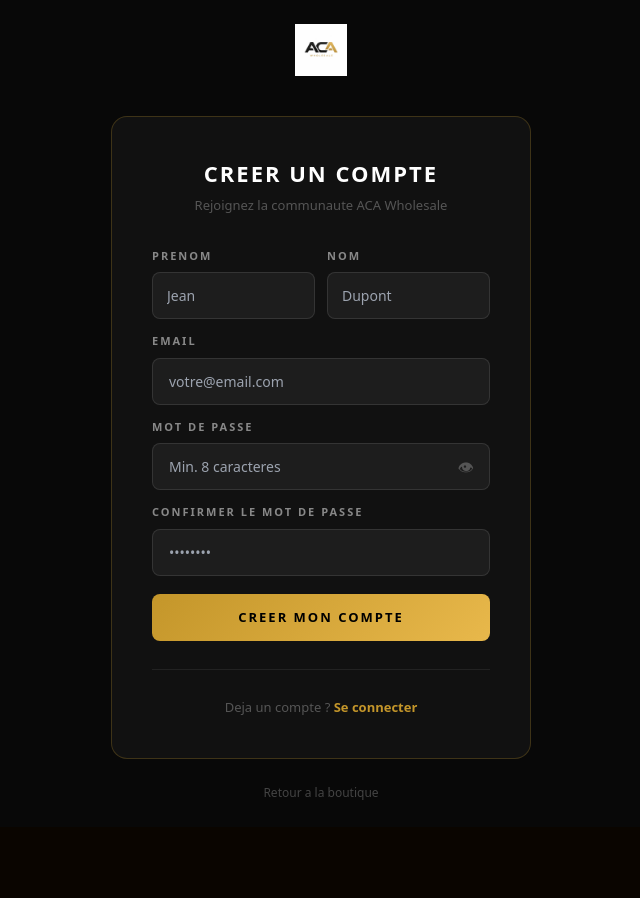
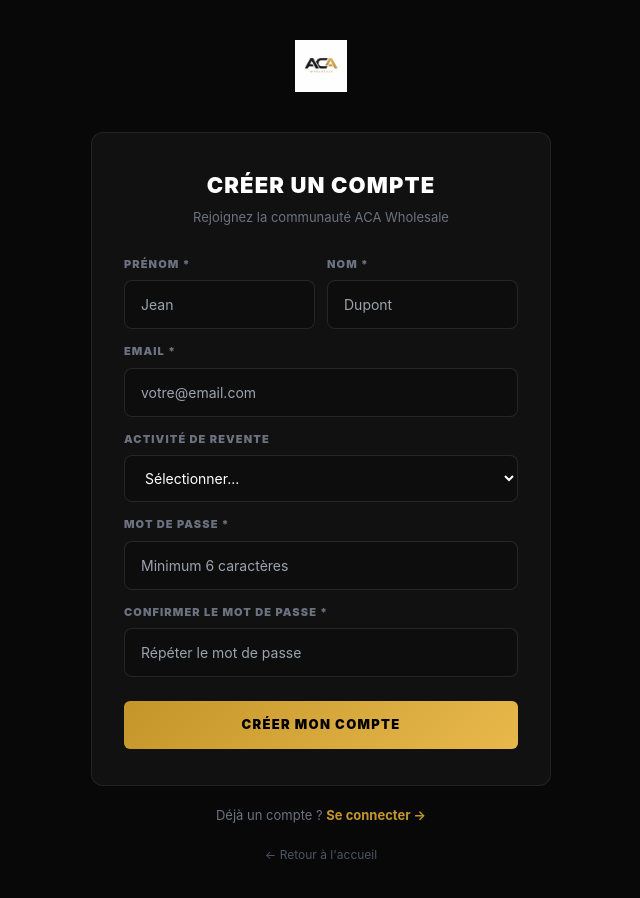
Before and after one commit to acawholesale/aca-wholesale, a Next.js app: page /register in a window 1280 px wide. Shown: the top 898 px of the page, without its empty margins (319-959 px from the left). Before the commit the page ends 827 px from the top, so only its background shows below. Built offline with nearby package versions, Linux system fonts and the light colour scheme.

Commit message:
feat: register - inscription revendeur avec validation et auto-login

```diff
--- a/app/register/page.js
+++ b/app/register/page.js
@@ -1,137 +1,129 @@
 'use client'
-export const dynamic = 'force-dynamic'
 import { useState } from 'react'
 import Link from 'next/link'
+import { useRouter } from 'next/navigation'
 
-// Auth helper - swap for real API call later
-function authRegister(prenom, nom, email, password) {
-  // TODO: replace with real API call, e.g.:
-  // const res = await fetch('/api/auth/register', { method: 'POST', body: JSON.stringify({ prenom, nom, email, password }) })
-  var users = JSON.parse(localStorage.getItem('aca_users') || '[]')
-  var exists = users.find(function(u) { return u.email === email })
-  if (exists) return { ok: false, error: 'Un compte existe deja avec cet email' }
-  var newUser = { id: Date.now().toString(), prenom: prenom, nom: nom, email: email, password: password, createdAt: new Date().toISOString() }
-  users.push(newUser)
-  localStorage.setItem('aca_users', JSON.stringify(users))
-  var session = { id: newUser.id, email: newUser.email, prenom: newUser.prenom, nom: newUser.nom }
-  localStorage.setItem('aca_session', JSON.stringify(session))
-  return { ok: true, user: session }
-}
+export default function Register() {
+  const [form, setForm] = useState({ prenom: '', nom: '', email: '', password: '', confirm: '', activite: '' })
+  const [error, setError] = useState('')
+  const [loading, setLoading] = useState(false)
+  const router = useRouter()
 
-export default function RegisterPage() {
-  var prenomState = useState('')
-  var prenom = prenomState[0]; var setPrenom = prenomState[1]
-  var nomState = useState('')
-  var nom = nomState[0]; var setNom = nomState[1]
-  var emailState = useState('')
-  var email = emailState[0]; var setEmail = emailState[1]
-  var passwordState = useState('')
-  var password = passwordState[0]; var setPassword = passwordState[1]
-  var password2State = useState('')
-  var password2 = password2State[0]; var setPassword2 = password2State[1]
-  var errorState = useState('')
-  var error = errorState[0]; var setError = errorState[1]
-  var loadingState = useState(false)
-  var loading = loadingState[0]; var setLoading = loadingState[1]
-  var showPwState = useState(false)
-  var showPw = showPwState[0]; var setShowPw = showPwState[1]
+  const handleChange = (e) => setForm(p => ({ ...p, [e.target.name]: e.target.value }))
 
-  function handleSubmit(e) {
+  const handleSubmit = (e) => {
     e.preventDefault()
     setError('')
-    if (!prenom || !nom || !email || !password || !password2) { setError('Veuillez remplir tous les champs'); return }
-    if (password.length < 8) { setError('Le mot de passe doit contenir au moins 8 caracteres'); return }
-    if (password !== password2) { setError('Les mots de passe ne correspondent pas'); return }
+    if (form.password !== form.confirm) { setError('Les mots de passe ne correspondent pas.'); return }
+    if (form.password.length < 6) { setError('Le mot de passe doit faire au moins 6 caractères.'); return }
     setLoading(true)
-    setTimeout(function() {
-      var result = authRegister(prenom.trim(), nom.trim(), email.trim().toLowerCase(), password)
-      if (result.ok) {
-        window.location.href = '/compte'
-      } else {
-        setError(result.error)
+    setTimeout(() => {
+      try {
+        const users = JSON.parse(localStorage.getItem('aca_users') || '[]')
+        if (users.find(u => u.email === form.email)) {
+          setError('Un compte existe déjà avec cet email.')
+          setLoading(false)
+          return
+        }
+        const newUser = { prenom: form.prenom, nom: form.nom, email: form.email, password: form.password, activite: form.activite, createdAt: Date.now() }
+        users.push(newUser)
+        localStorage.setItem('aca_users', JSON.stringify(users))
+        localStorage.setItem('aca_session', JSON.stringify({ email: newUser.email, prenom: newUser.prenom, nom: newUser.nom }))
+        router.push('/compte')
+      } catch {
+        setError('Une erreur est survenue.')
         setLoading(false)
       }
     }, 600)
   }
 
-  var pwStrength = password.length === 0 ? 0 : password.length < 8 ? 1 : password.length < 12 ? 2 : 3
-  var pwColors = ['transparent', '#f87171', '#f59e0b', '#10b981']
-  var pwLabels = ['', 'Faible', 'Moyen', 'Fort']
+  const inputStyle = {
+    width: '100%', background: '#0d0d0d', border: '1px solid rgba(255,255,255,0.1)',
+    borderRadius: '6px', padding: '13px 16px', fontSize: '14px', color: '#fff',
+    outline: 'none', boxSizing: 'border-box',
+  }
+  const labelStyle = {
+    display: 'block', fontSize: '11px', fontWeight: 900, color: '#6b7280',
+    textTransform: 'uppercase', letterSpacing: '0.1em', marginBottom: '8px',
+  }
+  const focusHandler = e => e.target.style.borderColor = '#C4962A'
+  const blurHandler = e => e.target.style.borderColor = 'rgba(255,255,255,0.1)'
 
   return (
-    <div style={{ minHeight: '100vh', background: '#080808', display: 'flex', flexDirection: 'column', alignItems: 'center', justifyContent: 'center', padding: '24px', fontFamily: 'system-ui, sans-serif' }}>
-      <Link href="/" style={{ display: 'flex', alignItems: 'center', textDecoration: 'none', marginBottom: '40px' }}>
+    <main style={{ background: '#080808', minHeight: '100vh', display: 'flex', flexDirection: 'column', alignItems: 'center', justifyContent: 'center', padding: '40px 20px' }}>
+      <a href="/" style={{ marginBottom: '40px', display: 'block' }}>
         <img src="/logo.png" alt="ACA Wholesale" style={{ height: '52px', width: 'auto', objectFit: 'contain' }} />
-      </Link>
+      </a>
 
-      <div style={{ width: '100%', maxWidth: '420px', background: '#111', border: '1px solid rgba(196,150,42,0.25)', borderRadius: '16px', padding: '40px' }}>
-        <h1 style={{ color: '#fff', fontWeight: 900, fontSize: '22px', textTransform: 'uppercase', letterSpacing: '2px', textAlign: 'center', margin: '0 0 6px 0' }}>Creer un compte</h1>
-        <p style={{ color: '#555', fontSize: '13px', textAlign: 'center', margin: '0 0 32px 0' }}>Rejoignez la communaute ACA Wholesale</p>
+      <div style={{ width: '100%', maxWidth: '460px' }}>
+        <div style={{ background: '#111', border: '1px solid rgba(255,255,255,0.08)', borderRadius: '12px', padding: '36px 32px' }}>
+          <h1 style={{ fontSize: '22px', fontWeight: 900, color: '#fff', textTransform: 'uppercase', letterSpacing: '0.05em', marginBottom: '6px', textAlign: 'center' }}>
+            Créer un compte
+          </h1>
+          <p style={{ color: '#6b7280', fontSize: '13px', textAlign: 'center', marginBottom: '28px' }}>
+            Rejoignez la communauté ACA Wholesale
+          </p>
 
-        <form onSubmit={handleSubmit} style={{ display: 'flex', flexDirection: 'column', gap: '14px' }}>
-          <div style={{ display: 'grid', gridTemplateColumns: '1fr 1fr', gap: '12px' }}>
-            <div>
-              <label style={{ display: 'block', color: '#888', fontSize: '11px', fontWeight: 700, textTransform: 'uppercase', letterSpacing: '2px', marginBottom: '8px' }}>Prenom</label>
-              <input type="text" value={prenom} onChange={function(e) { setPrenom(e.target.value); setError('') }} placeholder="Jean" autoComplete="given-name"
-                style={{ width: '100%', padding: '12px 14px', background: 'rgba(255,255,255,0.05)', border: '1px solid rgba(255,255,255,0.1)', borderRadius: '8px', color: '#fff', fontSize: '14px', outline: 'none', boxSizing: 'border-box' }} />
+          {error && (
+            <div style={{ background: 'rgba(239,68,68,0.1)', border: '1px solid rgba(239,68,68,0.3)', borderRadius: '6px', padding: '12px 16px', marginBottom: '20px', color: '#ef4444', fontSize: '13px' }}>
+              {error}
             </div>
-            <div>
-              <label style={{ display: 'block', color: '#888', fontSize: '11px', fontWeight: 700, textTransform: 'uppercase', letterSpacing: '2px', marginBottom: '8px' }}>Nom</label>
-              <input type="text" value={nom} onChange={function(e) { setNom(e.target.value); setError('') }} placeholder="Dupont" autoComplete="family-name"
-                style={{ width: '100%', padding: '12px 14px', background: 'rgba(255,255,255,0.05)', border: '1px solid rgba(255,255,255,0.1)', borderRadius: '8px', color: '#fff', fontSize: '14px', outline: 'none', boxSizing: 'border-box' }} />
+          )}
+
+          <form onSubmit={handleSubmit}>
+            <div style={{ display: 'grid', gridTemplateColumns: '1fr 1fr', gap: '12px', marginBottom: '14px' }}>
+              <div>
+                <label style={labelStyle}>Prénom *</label>
+                <input name="prenom" type="text" required value={form.prenom} onChange={handleChange} style={inputStyle} placeholder="Jean" onFocus={focusHandler} onBlur={blurHandler} />
+              </div>
+              <div>
+                <label style={labelStyle}>Nom *</label>
+                <input name="nom" type="text" required value={form.nom} onChange={handleChange} style={inputStyle} placeholder="Dupont" onFocus={focusHandler} onBlur={blurHandler} />
+              </div>
             </div>
-          </div>
+            <div style={{ marginBottom: '14px' }}>
+              <label style={labelStyle}>Email *</label>
+              <input name="email" type="email" required value={form.email} onChange={handleChange} style={inputStyle} placeholder="votre@email.com" onFocus={focusHandler} onBlur={blurHandler} />
+            </div>
+            <div style={{ marginBottom: '14px' }}>
+              <label style={labelStyle}>Activité de revente</label>
+              <select name="activite" value={form.activite} onChange={handleChange} style={inputStyle} onFocus={focusHandler} onBlur={blurHandler}>
+                <option value="">Sélectionner...</option>
+                <option>Revendeur Vinted</option>
+                <option>Revendeur Leboncoin / Facebook</option>
+                <option>Boutique en ligne</option>
+                <option>Brocante / Vide-grenier</option>
+                <option>Autre</option>
+              </select>
+            </div>
+            <div style={{ marginBottom: '14px' }}>
+              <label style={labelStyle}>Mot de passe *</label>
+              <input name="password" type="password" required value={form.password} onChange={handleChange} style={inputStyle} placeholder="Minimum 6 caractères" onFocus={focusHandler} onBlur={blurHandler} />
+            </div>
+            <div style={{ marginBottom: '24px' }}>
+              <label style={labelStyle}>Confirmer le mot de passe *</label>
+              <input name="confirm" type="password" required value={form.confirm} onChange={handleChange} style={inputStyle} placeholder="Répéter le mot de passe" onFocus={focusHandler} onBlur={blurHandler} />
+            </div>
+            <button
+              type="submit"
+              disabled={loading}
+              style={{ width: '100%', background: loading ? 'rgba(255,255,255,0.1)' : 'linear-gradient(135deg, #C4962A, #E8B84B)', color: loading ? '#666' : '#000', padding: '14px', fontWeight: 900, fontSize: '13px', textTransform: 'uppercase', letterSpacing: '0.1em', borderRadius: '6px', border: 'none', cursor: loading ? 'not-allowed' : 'pointer' }}
+            >
+              {loading ? 'Création...' : 'CRÉER MON COMPTE'}
+            </button>
+          </form>
+        </div>
 
-          <div>
-            <label style={{ display: 'block', color: '#888', fontSize: '11px', fontWeight: 700, textTransform: 'uppercase', letterSpacing: '2px', marginBottom: '8px' }}>Email</label>
-            <input type="email" value={email} onChange={function(e) { setEmail(e.target.value); setError('') }} placeholder="votre@email.com" autoComplete="email"
-              style={{ width: '100%', padding: '12px 16px', background: 'rgba(255,255,255,0.05)', border: '1px solid rgba(255,255,255,0.1)', borderRadius: '8px', color: '#fff', fontSize: '14px', outline: 'none', boxSizing: 'border-box' }} />
-          </div>
-
-          <div>
-            <label style={{ display: 'block', color: '#888', fontSize: '11px', fontWeight: 700, textTransform: 'uppercase', letterSpacing: '2px', marginBottom: '8px' }}>Mot de passe</label>
-            <div style={{ position: 'relative' }}>
-              <input type={showPw ? 'text' : 'password'} value={password} onChange={function(e) { setPassword(e.target.value); setError('') }} placeholder="Min. 8 caracteres" autoComplete="new-password"
-                style={{ width: '100%', padding: '12px 44px 12px 16px', background: 'rgba(255,255,255,0.05)', border: '1px solid rgba(255,255,255,0.1)', borderRadius: '8px', color: '#fff', fontSize: '14px', outline: 'none', boxSizing: 'border-box' }} />
-              <button type="button" onClick={function() { setShowPw(!showPw) }}
-                style={{ position: 'absolute', right: '12px', top: '50%', transform: 'translateY(-50%)', background: 'none', border: 'none', color: '#555', cursor: 'pointer', fontSize: '16px', padding: '4px' }}>
-                {showPw ? '🙈' : '👁'}
-              </button>
-            </div>
-            {password.length > 0 && (
-              <div style={{ display: 'flex', alignItems: 'center', gap: '8px', marginTop: '6px' }}>
-                <div style={{ flex: 1, height: '3px', background: 'rgba(255,255,255,0.08)', borderRadius: '2px', overflow: 'hidden' }}>
-                  <div style={{ width: pwStrength === 1 ? '33%' : pwStrength === 2 ? '66%' : '100%', height: '100%', background: pwColors[pwStrength], transition: 'width 0.3s, background 0.3s', borderRadius: '2px' }} />
-                </div>
-                <span style={{ color: pwColors[pwStrength], fontSize: '11px', fontWeight: 700, minWidth: '40px' }}>{pwLabels[pwStrength]}</span>
-              </div>
-            )}
-          </div>
-
-          <div>
-            <label style={{ display: 'block', color: '#888', fontSize: '11px', fontWeight: 700, textTransform: 'uppercase', letterSpacing: '2px', marginBottom: '8px' }}>Confirmer le mot de passe</label>
-            <input type={showPw ? 'text' : 'password'} value={password2} onChange={function(e) { setPassword2(e.target.value); setError('') }} placeholder="••••••••" autoComplete="new-password"
-              style={{ width: '100%', padding: '12px 16px', background: 'rgba(255,255,255,0.05)', border: '1px solid ' + (password2 && password !== password2 ? 'rgba(248,113,113,0.5)' : 'rgba(255,255,255,0.1)'), borderRadius: '8px', color: '#fff', fontSize: '14px', outline: 'none', boxSizing: 'border-box' }} />
-            {password2 && password === password2 && <div style={{ color: '#10b981', fontSize: '11px', marginTop: '6px', fontWeight: 600 }}>✓ Mots de passe identiques</div>}
-          </div>
-
-          {error && <div style={{ background: 'rgba(248,113,113,0.1)', border: '1px solid rgba(248,113,113,0.3)', borderRadius: '8px', padding: '10px 14px', color: '#f87171', fontSize: '13px', fontWeight: 600 }}>{error}</div>}
-
-          <button type="submit" disabled={loading}
-            style={{ width: '100%', padding: '14px', background: loading ? 'rgba(196,150,42,0.5)' : 'linear-gradient(135deg, #C4962A, #E8B84B)', color: '#000', fontWeight: 900, fontSize: '13px', textTransform: 'uppercase', letterSpacing: '2px', border: 'none', borderRadius: '8px', cursor: loading ? 'not-allowed' : 'pointer', marginTop: '4px' }}>
-            {loading ? 'Creation du compte...' : 'CREER MON COMPTE'}
-          </button>
-        </form>
-
-        <div style={{ marginTop: '28px', paddingTop: '24px', borderTop: '1px solid rgba(255,255,255,0.07)', textAlign: 'center' }}>
-          <span style={{ color: '#555', fontSize: '13px' }}>Deja un compte ? </span>
-          <Link href="/login" style={{ color: '#C4962A', fontWeight: 700, fontSize: '13px', textDecoration: 'none' }}>Se connecter</Link>
-        </div>
+        <p style={{ textAlign: 'center', color: '#6b7280', fontSize: '13px', marginTop: '20px' }}>
+          Déjà un compte ?{' '}
+          <Link href="/login" style={{ color: '#C4962A', fontWeight: 700, textDecoration: 'none' }}>
+            Se connecter →
+          </Link>
+        </p>
+        <p style={{ textAlign: 'center', marginTop: '16px' }}>
+          <Link href="/" style={{ color: '#4b5563', fontSize: '12px', textDecoration: 'none' }}>← Retour à l&apos;accueil</Link>
+        </p>
       </div>
-
-      <div style={{ marginTop: '20px', textAlign: 'center' }}>
-        <Link href="/" style={{ color: '#444', fontSize: '12px', textDecoration: 'none' }}>Retour a la boutique</Link>
-      </div>
-    </div>
+    </main>
   )
 }
```
